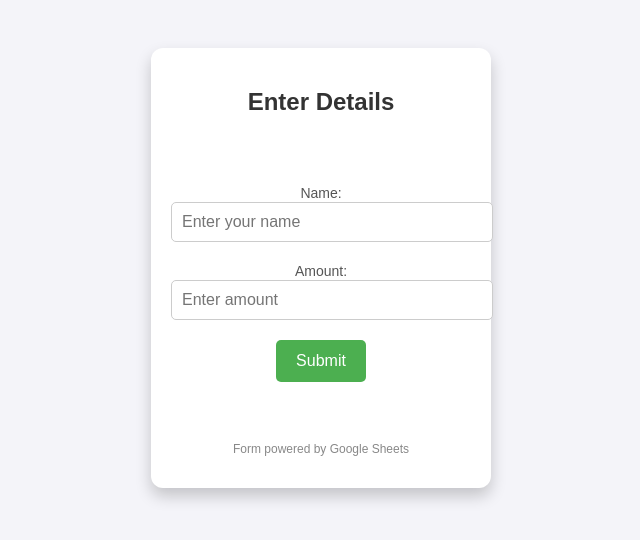
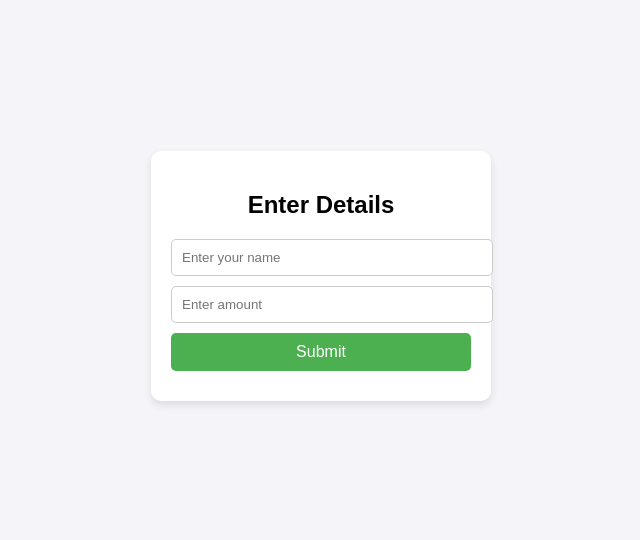
Before and after one commit to nikhilmisconsern/Dialog-box, a plain HTML site: page index.html in a window 1280 px wide. Shown: the part 132-672 px from the top of the page, without its empty margins (319-959 px from the left). Drawn offline with Linux system fonts and the light colour scheme.

Commit message:
Update index.html

```diff
--- a/index.html
+++ b/index.html
@@ -5,110 +5,95 @@
   <meta name="viewport" content="width=device-width, initial-scale=1.0">
   <title>Classy Form</title>
   <style>
+    /* Add your styling here */
     body {
-      font-family: 'Arial', sans-serif;
-      background-color: #f4f4f9;
-      margin: 0;
-      padding: 0;
+      font-family: Arial, sans-serif;
       display: flex;
       justify-content: center;
       align-items: center;
       height: 100vh;
+      background-color: #f4f4f9;
     }
-
     .form-container {
       width: 300px;
-      height: 400px;
+      padding: 20px;
       background-color: white;
-      border-radius: 12px;
-      box-shadow: 0 8px 16px rgba(0, 0, 0, 0.2);
-      padding: 20px;
-      display: flex;
-      flex-direction: column;
-      justify-content: space-between;
+      border-radius: 10px;
+      box-shadow: 0 4px 8px rgba(0, 0, 0, 0.1);
       text-align: center;
     }
-
-    .form-container h2 {
-      font-size: 24px;
-      margin-bottom: 20px;
-      color: #333;
-    }
-
-    label {
-      font-size: 14px;
-      color: #555;
-      margin-bottom: 5px;
-      text-align: left;
-    }
-
-    input[type="text"] {
+    input {
       width: 100%;
       padding: 10px;
-      margin-bottom: 20px;
+      margin-bottom: 10px;
       border-radius: 5px;
       border: 1px solid #ccc;
-      font-size: 16px;
     }
-
     button {
-      padding: 12px 20px;
+      width: 100%;
+      padding: 10px;
       background-color: #4CAF50;
       color: white;
       border: none;
       border-radius: 5px;
       font-size: 16px;
       cursor: pointer;
-      transition: background-color 0.3s ease;
     }
-
     button:hover {
       background-color: #45a049;
     }
-
-    .footer {
-      font-size: 12px;
-      color: #888;
+    #responseMessage {
+      margin-top: 10px;
+      color: green;
+      font-size: 14px;
     }
   </style>
 </head>
 <body>
 
-  <!-- Form container -->
   <div class="form-container">
     <h2>Enter Details</h2>
-    <form id="inputForm">
-      <label for="firstInput">Name:</label>
-      <input type="text" id="firstInput" name="firstInput" required placeholder="Enter your name">
-
-      <label for="secondInput">Amount:</label>
-      <input type="text" id="secondInput" name="secondInput" required placeholder="Enter amount">
-
+    <form id="form">
+      <input type="text" id="name" name="name" placeholder="Enter your name" required>
+      <input type="text" id="amount" name="amount" placeholder="Enter amount" required>
       <button type="submit">Submit</button>
     </form>
-
-    <div class="footer">
-      <p>Form powered by Google Sheets</p>
-    </div>
+    <div id="responseMessage"></div>
   </div>
 
-  <!-- Google Apps Script integration -->
   <script>
-    const form = document.getElementById('inputForm');
-
-    form.addEventListener('submit', function (event) {
+    // Handle form submission
+    document.getElementById("form").addEventListener("submit", function(event) {
       event.preventDefault();
 
-      // Get form values
-      const name = document.getElementById('firstInput').value;
-      const amount = document.getElementById('secondInput').value;
+      const name = document.getElementById("name").value;
+      const amount = document.getElementById("amount").value;
 
-      // Send data to Google Sheets using Google Apps Script
-      google.script.run.submitFormData(name, amount);
-
-      // Reset form
-      form.reset();
-      alert('Your data has been successfully submitted!');
+      // Send data to Google Apps Script via POST request
+      fetch("https://script.google.com/macros/s/AKfycbwXJzi7zDJJKd6m7bvShreoAYINOR08RXkmTLJS0CnKXOT2X9LxpTKd_444JBpsO4SX/exec", {
+        method: "POST",
+        headers: {
+          "Content-Type": "application/x-www-form-urlencoded",
+        },
+        body: new URLSearchParams({
+          "name": name,
+          "amount": amount
+        })
+      })
+      .then(response => response.json())
+      .then(data => {
+        // Handle the response
+        if (data == "Success") {
+          document.getElementById("responseMessage").innerText = "Data successfully submitted!";
+          document.getElementById("form").reset(); // Reset the form
+        } else {
+          document.getElementById("responseMessage").innerText = "Error: Missing data!";
+        }
+      })
+      .catch(error => {
+        document.getElementById("responseMessage").innerText = "Error submitting data!";
+        console.error("Error:", error);
+      });
     });
   </script>
 
```
